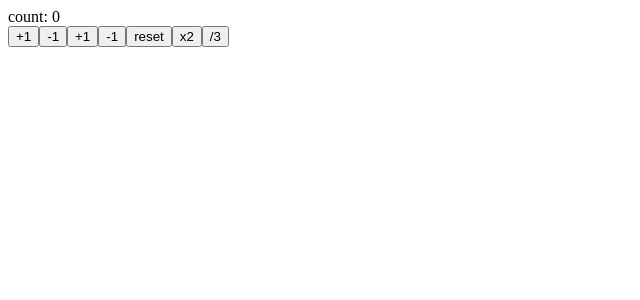
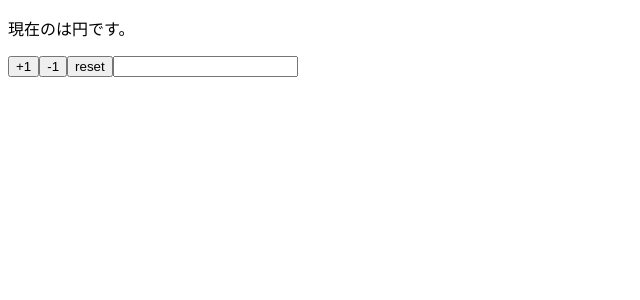
Before and after one commit to B4129/react-redux-and-hooks-practice, a React (Create React App) app: page / in a window 1280 px wide. Shown: the top 300 px of the page, without its empty margins (0-640 px from the left). Built offline with nearby package versions, Linux system fonts and the light colour scheme.

Commit message:
add: multiple state

```diff
--- a/src/App.js
+++ b/src/App.js
@@ -1,27 +1,31 @@
 import React, { useState } from "react";
 
-export const App = () => {
-  const [count, setCount] = useState(0);
-  const reset = () => setCount(0);
-  const increment = () => setCount(count + 1);
-  const increment2 = () => setCount((previousCount) => previousCount + 1);
-  const decrement = () => setCount(count - 1);
-  const decrement2 = () => setCount((previousCount) => previousCount - 1);
-  const double = () => setCount((previousCount) => previousCount * 2);
-  const divide3 = () =>
-    setCount((prevState) => (prevState % 3 === 0 ? prevState / 3 : prevState));
+const App = (props) => {
+  const { pName, pPrice } = props;
+  const [name, setName] = useState(pName);
+  const [price, setPrice] = useState(pPrice);
+
+  const reset = () => {
+    setPrice(pPrice);
+    setName(pName);
+  };
+
   return (
     <>
-      <div>count: {count}</div>
-      <button onClick={increment}>+1</button>
-      <button onClick={decrement}>-1</button>
-      <button onClick={increment2}>+1</button>
-      <button onClick={decrement2}>-1</button>
+      <p>
+        現在の{name}は{price}円です。
+      </p>
+      <button onClick={() => setPrice(price + 1)}>+1</button>
+      <button onClick={() => setPrice(price - 1)}>-1</button>
       <button onClick={reset}>reset</button>
-      <button onClick={double}>x2</button>
-      <button onClick={divide3}>/3</button>
+      <input value={name} onChange={(e) => setName(e.target.value)} />
     </>
   );
 };
 
+App.defaultProps = {
+  name: "",
+  price: 1000,
+};
+
 export default App;
```
